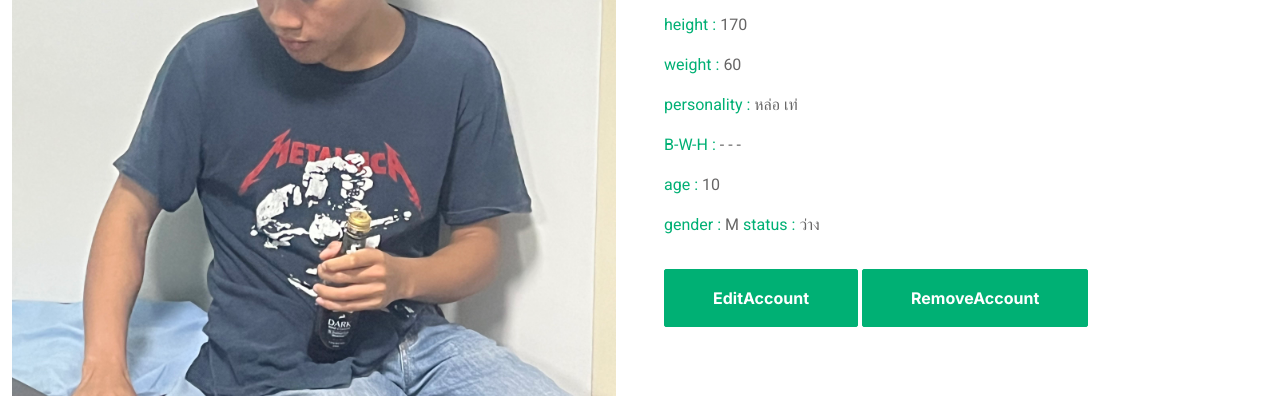
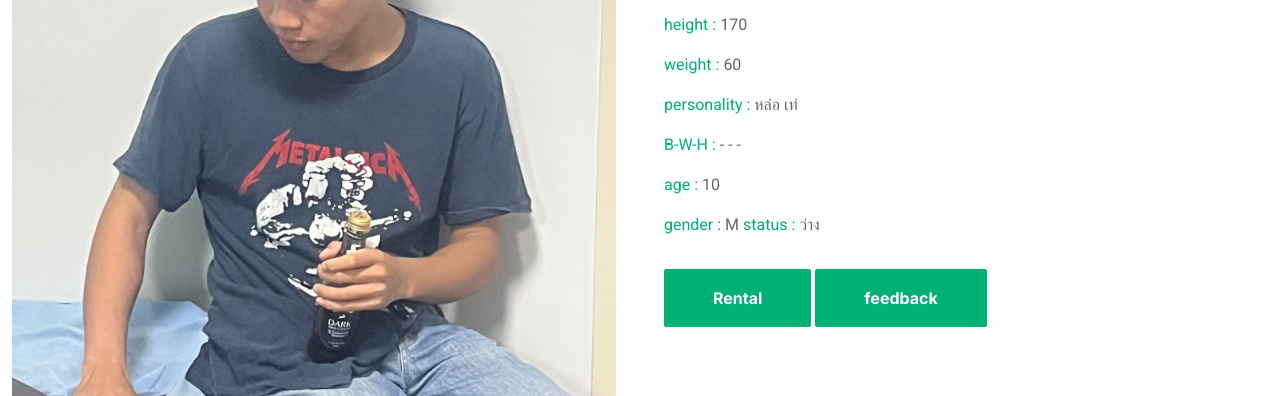
Before and after one commit to BetterACS/rent-gf, a plain HTML site: page project friendtal/friendtalinfo.html in a window 1280 px wide. Shown: the part 404-800 px from the top of the page. Drawn offline with nearby package versions, Linux system fonts and the light colour scheme; files whose address does not match are found by name.

Commit message:
Add files via upload

```diff
--- a/project friendtal/friendtalinfo.html
+++ b/project friendtal/friendtalinfo.html
@@ -92,8 +92,8 @@
                             <a >ว่าง</a>
                             <p></p>
                         </form>
-                            <a class="btn btn-primary py-3 px-5 mt-3" href="">EditAccount</a>
-                            <a class="btn btn-primary py-3 px-5 mt-3" href="">RemoveAccount</a>
+                            <a class="btn btn-primary py-3 px-5 mt-3" href="">Rental</a>
+                            <a class="btn btn-primary py-3 px-5 mt-3" href="">feedback</a>
 
                     </div>
                 </div>
```
